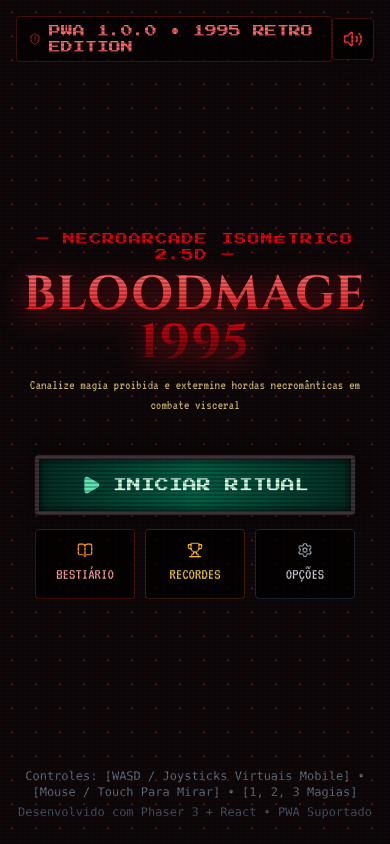
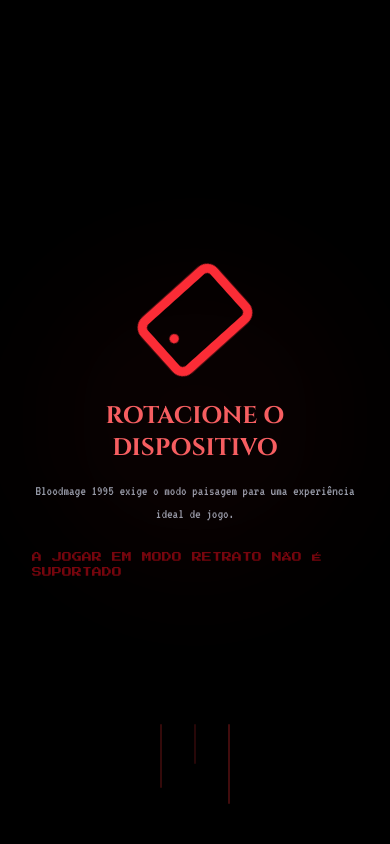
Before and after one commit to felipeteixeirams/blood-mage-1995, a React (Vite) app in the folder artifacts/bloodmage/: page / in a window 390 px wide. Built offline with nearby package versions, Linux system fonts and the light colour scheme; a web font is replaced by a local one.

Commit message:
Add RotateDeviceOverlay component and integrate into game scene
Replit-Commit-Author: Agent

```diff
--- a/artifacts/bloodmage/src/App.tsx
+++ b/artifacts/bloodmage/src/App.tsx
@@ -11,6 +11,7 @@ import { GameOverModal } from './components/GameOverModal';
 import { InventoryModal } from './components/InventoryModal';
 import { TalentsModal } from './components/TalentsModal';
 import { ObservabilityModal } from './components/ObservabilityModal';
+import { RotateDeviceOverlay } from './components/RotateDeviceOverlay';
 import { PhaserGame } from './game/PhaserGame';
 import { GameScene } from './game/scenes/GameScene';
 import { PlayerStats, UpgradeOption } from './types/game';
@@ -108,6 +109,9 @@ export default function App() {
 
   return (
     <div className="relative w-screen h-screen overflow-hidden bg-black select-none">
+      {/* Orientation lock overlay — forces landscape mode */}
+      <RotateDeviceOverlay />
+
       {/* Standalone CRT Scanline Overlay - pointer-events-none ensures touch & click pass through */}
       {settings.crtFilter && (
         <div className="fixed inset-0 pointer-events-none z-[120] crt-overlay" />
--- /dev/null
+++ b/artifacts/bloodmage/src/components/RotateDeviceOverlay.tsx
@@ -0,0 +1,81 @@
+import React, { useEffect, useState } from 'react';
+import { Smartphone } from 'lucide-react';
+
+/**
+ * Shows a full-screen overlay forcing the user to rotate their device
+ * to landscape. Attempts to auto-lock via Screen Orientation API.
+ * Hides as soon as the device is in landscape orientation.
+ */
+export const RotateDeviceOverlay: React.FC = () => {
+  const [isPortrait, setIsPortrait] = useState(true); // assume portrait until proven otherwise
+
+  useEffect(() => {
+    const checkOrientation = () => {
+      setIsPortrait(window.innerHeight > window.innerWidth);
+    };
+
+    // Initial check
+    checkOrientation();
+
+    // Listen for resize / orientation change
+    window.addEventListener('resize', checkOrientation);
+    window.addEventListener('orientationchange', checkOrientation);
+
+    // Best-effort orientation lock (requires user gesture + fullscreen on some browsers)
+    if ('orientation' in screen && typeof (screen.orientation as any).lock === 'function') {
+      (screen.orientation as any).lock('landscape').catch(() => {
+        // Silently fail — overlay still works as a prompt
+      });
+    }
+
+    return () => {
+      window.removeEventListener('resize', checkOrientation);
+      window.removeEventListener('orientationchange', checkOrientation);
+    };
+  }, []);
+
+  if (!isPortrait) return null;
+
+  return (
+    <div className="fixed inset-0 z-[9999] bg-black flex flex-col items-center justify-center select-none p-8">
+      {/* Blood-red glow circle */}
+      <div className="absolute inset-0 flex items-center justify-center pointer-events-none">
+        <div className="w-80 h-80 rounded-full bg-red-900/10 blur-3xl animate-pulse" />
+      </div>
+
+      {/* Rotate icon */}
+      <Smartphone
+        className="w-28 h-28 text-red-500 mb-6 rotate-0 animate-[spin_2s_linear_infinite]"
+        style={{
+          animation: 'phoneRotate 2s ease-in-out infinite',
+        }}
+      />
+
+      <style>{`
+        @keyframes phoneRotate {
+          0%, 100% { transform: rotate(0deg); }
+          50% { transform: rotate(90deg); }
+        }
+      `}</style>
+
+      <h2 className="text-2xl md:text-3xl font-gothic text-red-400 mb-4 text-center">
+        ROTACIONE O DISPOSITIVO
+      </h2>
+
+      <p className="text-sm md:text-base font-retro text-gray-400 text-center max-w-xs leading-relaxed">
+        Bloodmage 1995 exige o modo paisagem para uma experiência ideal de jogo.
+      </p>
+
+      <p className="mt-6 text-[10px] font-pixel text-red-800 animate-pulse">
+        A JOGAR EM MODO RETRATO NÃO É SUPORTADO
+      </p>
+
+      {/* Decorative blood drip */}
+      <div className="absolute bottom-10 left-1/2 -translate-x-1/2 flex gap-8">
+        <div className="w-0.5 h-16 bg-red-900/40 rounded-full" />
+        <div className="w-0.5 h-10 bg-red-900/30 rounded-full" />
+        <div className="w-0.5 h-20 bg-red-900/50 rounded-full" />
+      </div>
+    </div>
+  );
+};
--- a/artifacts/bloodmage/src/game/scenes/GameScene.ts
+++ b/artifacts/bloodmage/src/game/scenes/GameScene.ts
@@ -224,9 +224,12 @@ export class GameScene extends Phaser.Scene {
     // Camera setup
     this.cameras.main.setBounds(0, 0, mapW, mapH);
     this.cameras.main.startFollow(this.player, true, 0.1, 0.1);
-    // Zoom adaptativo: mobile vê mais do mapa, desktop vê mais detalhe
+    // Zoom adaptativo: encaixa o jogo perfeitamente em qualquer tela landscape.
+    // Usa o menor eixo (altura em landscape) como referência para não cortar verticalmente.
+    const screenH = this.cameras.main.height || window.innerHeight;
     const screenW = this.cameras.main.width || window.innerWidth;
-    const adaptiveZoom = Math.max(0.55, Math.min(1.15, screenW / 1000));
+    // Referência: altura de 700px → zoom 1.0; escala proporcional + clamp
+    const adaptiveZoom = Math.max(0.50, Math.min(1.15, screenH / 700));
     this.cameras.main.setZoom(adaptiveZoom);
 
     // 4. Keyboard Controls
```
